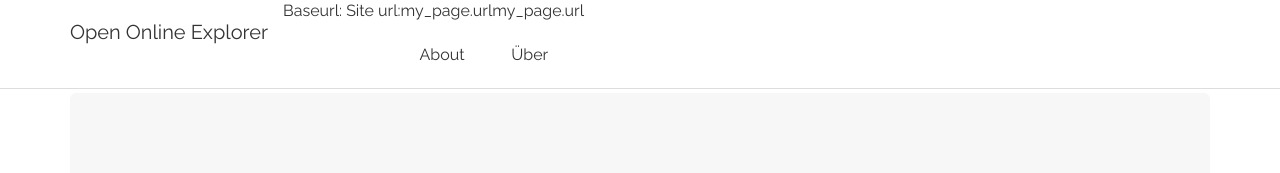
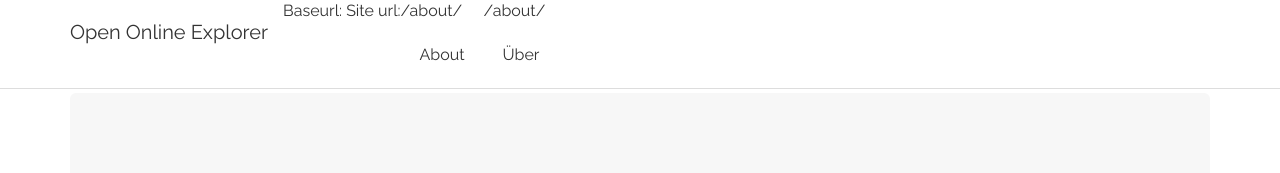
Before and after one commit to programmieraffe/digital-storytelling-beispiel, a Jekyll site: the page built from index-de.html, in a window 1280 px wide. Shown: the top 173 px of the page. Built offline with Jekyll 4.4.1, drawn with Linux system fonts in a browser that asks for light colours.

Commit message:
Update header.html

```diff
--- a/_includes/header.html
+++ b/_includes/header.html
@@ -23,7 +23,7 @@
                 {% if my_page.title %}
                   {% if my_page.ref != 'overview' %}
                   <li>
-                      my_page.url
+                      {{my_page.url}}
                     <a class="page-link" href="{{ my_page.url | prepend: github.site.url }}">{{ my_page.title }}</a>
                   </li>
                   {% endif %}
```
